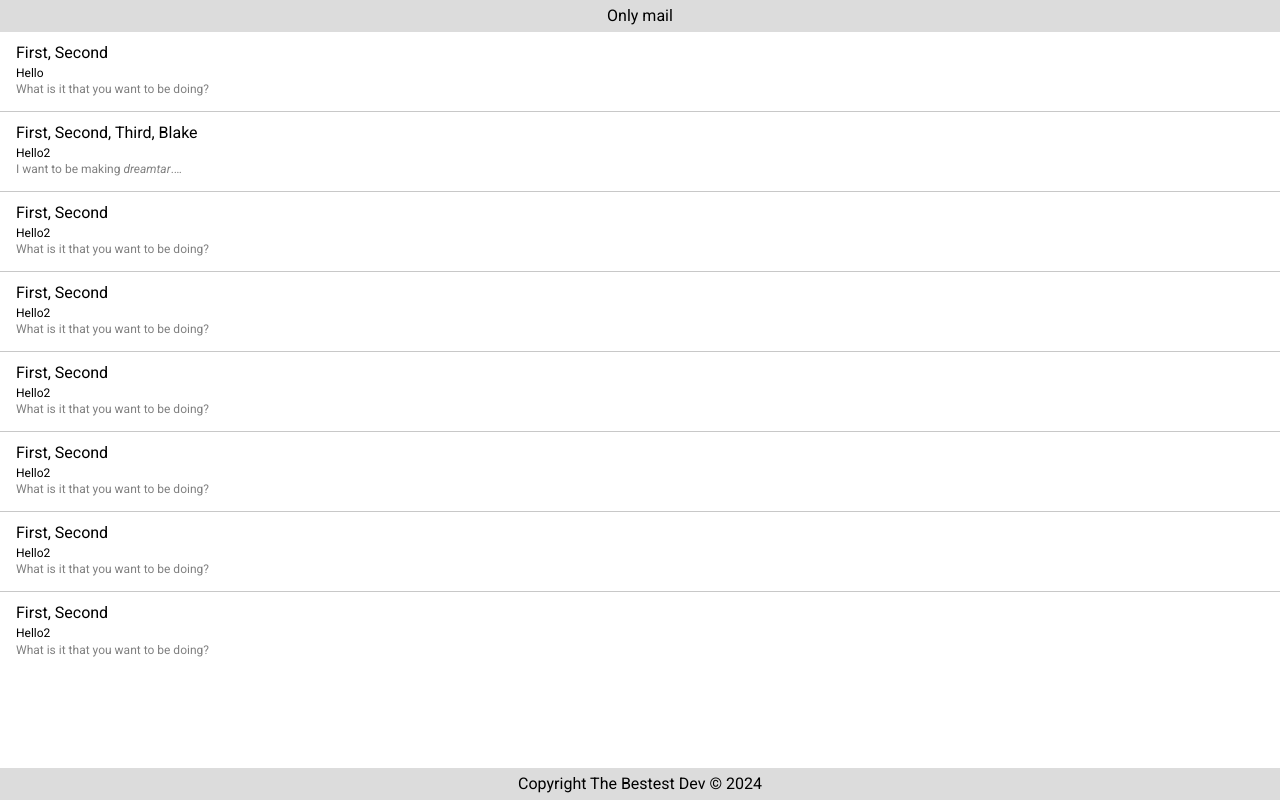
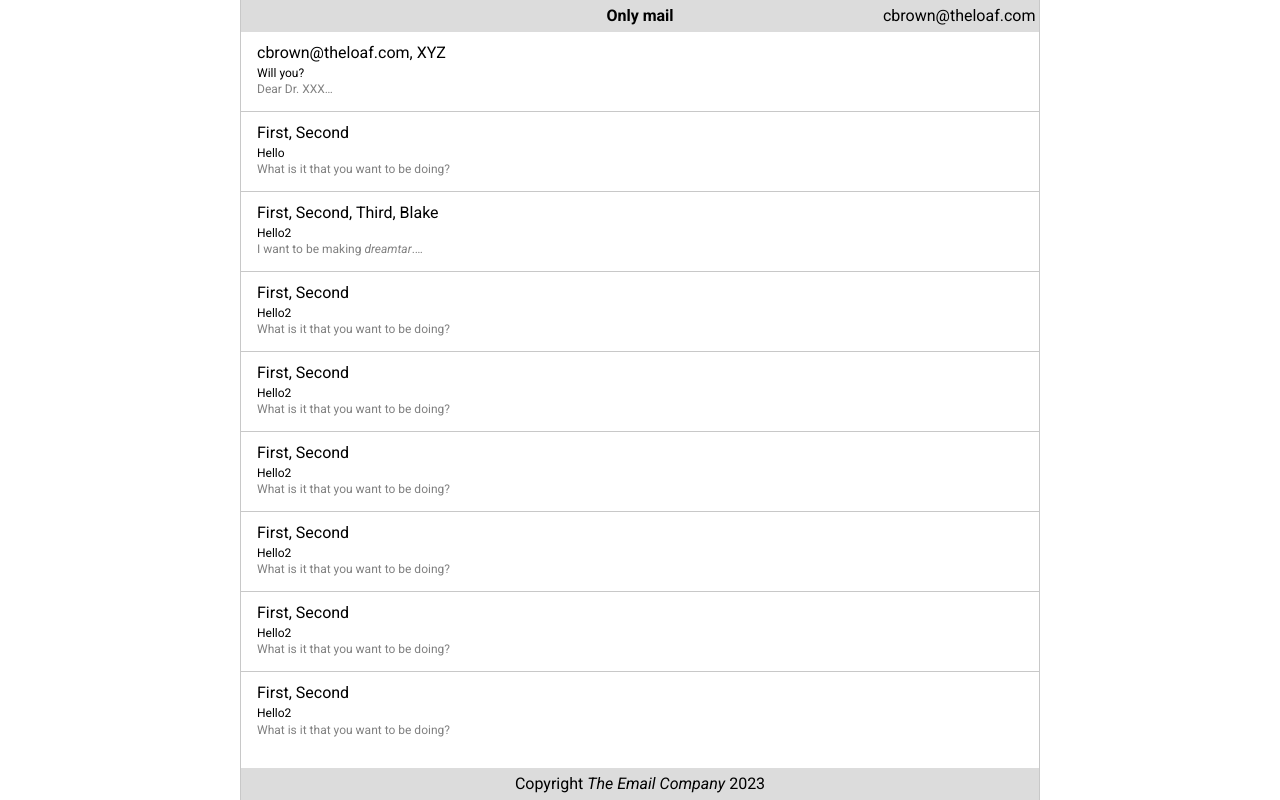
Before and after one commit to TheRiver/st-anthonys-loaf, a Vue app: page / in a window 1280 px wide. Built offline with nearby package versions, Linux system fonts and the light colour scheme.

Commit message:
Supporting desktop; README updates

```diff
--- a/src/App.vue
+++ b/src/App.vue
@@ -1,15 +1,16 @@
 <template>
     <div class="app">
         <header>
-            Only mail
+            <h1>Only mail</h1>
+            <span>cbrown@theloaf.com</span>
         </header>
 
         <div class="email-grid">
-            <EmailLine :email="email" v-for="email in emails" @expand="onExpand"/>
+            <EmailLine :email="email" v-for="email in emails" @expand="onExpand" @contract="email.expanded = false"/>
         </div>
 
         <footer>
-            Copyright The Bestest Dev &copy; {{ new Date().getFullYear() }}
+            Copyright <em>The Email Company</em> 2023
         </footer>
     </div>
 </template>
@@ -53,6 +54,12 @@ onBeforeUnmount(() => {
     display: grid;
     grid-template-columns: 1fr;
     grid-template-rows: auto 1fr auto;
+
+    @media (width > 800px){
+        max-width: 800px;
+        margin-inline: auto;
+        border-inline: thin solid var(--border);
+    }
 }
 
 .email-grid {
@@ -72,11 +79,23 @@ onBeforeUnmount(() => {
     background: gainsboro;
     height: 2rem;
     line-height: 2rem;
+}
 
+header {
     display: grid;
+    grid-template-columns: repeat(5, 1fr);
 
-    grid-template-columns: 1fr;
-    grid-template-rows: 100%;
+    h1 {
+        font-size: 1rem;
+        text-align: center;
+        width: 100%;
+
+        grid-column: 3
+    }
+
+    h1 + * {
+        grid-column: 5;
+    }
 }
 
 </style>
--- a/src/components/EmailExpanded.vue
+++ b/src/components/EmailExpanded.vue
@@ -1,6 +1,6 @@
 <template>
     <div class="email-expanded">
-        <header>
+        <header @click="contract()">
             {{ subject }}
         </header>
         <Email v-for="email in emails" :email="email"/>
@@ -20,9 +20,15 @@ const props = defineProps({
     }
 })
 
+const emit = defineEmits(["contract"]);
+
 const subject = computed(() => {
     return props.emails[0]?.subject ?? "Unknown subject";
 })
+
+function contract() {
+    emit("contract", props.emails);
+}
 
 </script>
 
@@ -39,6 +45,8 @@ const subject = computed(() => {
         background: gainsboro;
         padding-block: 2px;
         padding-left: 1rem;
+
+        cursor: pointer;
     }
 
 
--- a/src/components/EmailLine.vue
+++ b/src/components/EmailLine.vue
@@ -13,7 +13,7 @@
             </div>
         </div>
     </div>
-    <EmailExpanded v-else :emails="emails"/>
+    <EmailExpanded v-else :emails="emails" @contract="contract()"/>
 </template>
 
 
@@ -38,7 +38,7 @@ const emails = computed(() => {
     return email;
 })
 
-const emit = defineEmits(["expand"]);
+const emit = defineEmits(["expand", "contract"]);
 
 const expanded = ref(!!props.email.expanded);
 
@@ -85,6 +85,9 @@ function expand() {
     emit("expand", props.email);
 }
 
+function contract() {
+    emit("contract", props.email);
+}
 
 </script>
 
--- a/src/emails-store.js
+++ b/src/emails-store.js
@@ -1,6 +1,17 @@
 import {ref} from "vue";
 
 const internal = [
+    {
+        from: "cbrown@theloaf.com",
+        to: "XYZ",
+        subject: "Will you?",
+        content: `
+Dear Dr. XXX
+
+Candice Brown <br>
+*“to build a better world, you must first dream of a better world.”*
+        `
+    },
     {
         from: "First Person <person@email.com>",
         to: "Second <second@place.com>",
```
Also changed, not shown: 1 other file (tests, documents, lock files or other folders).
